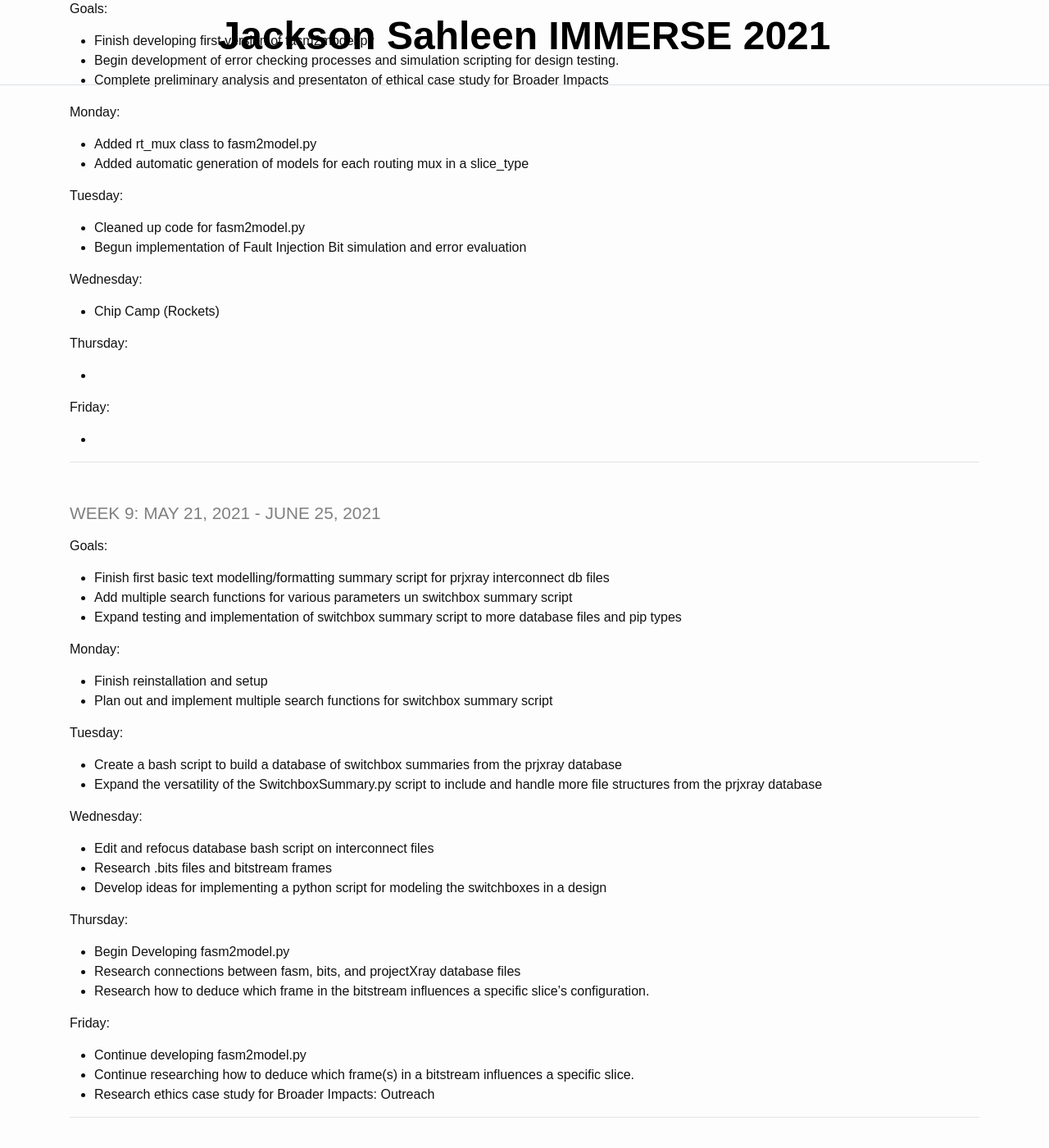
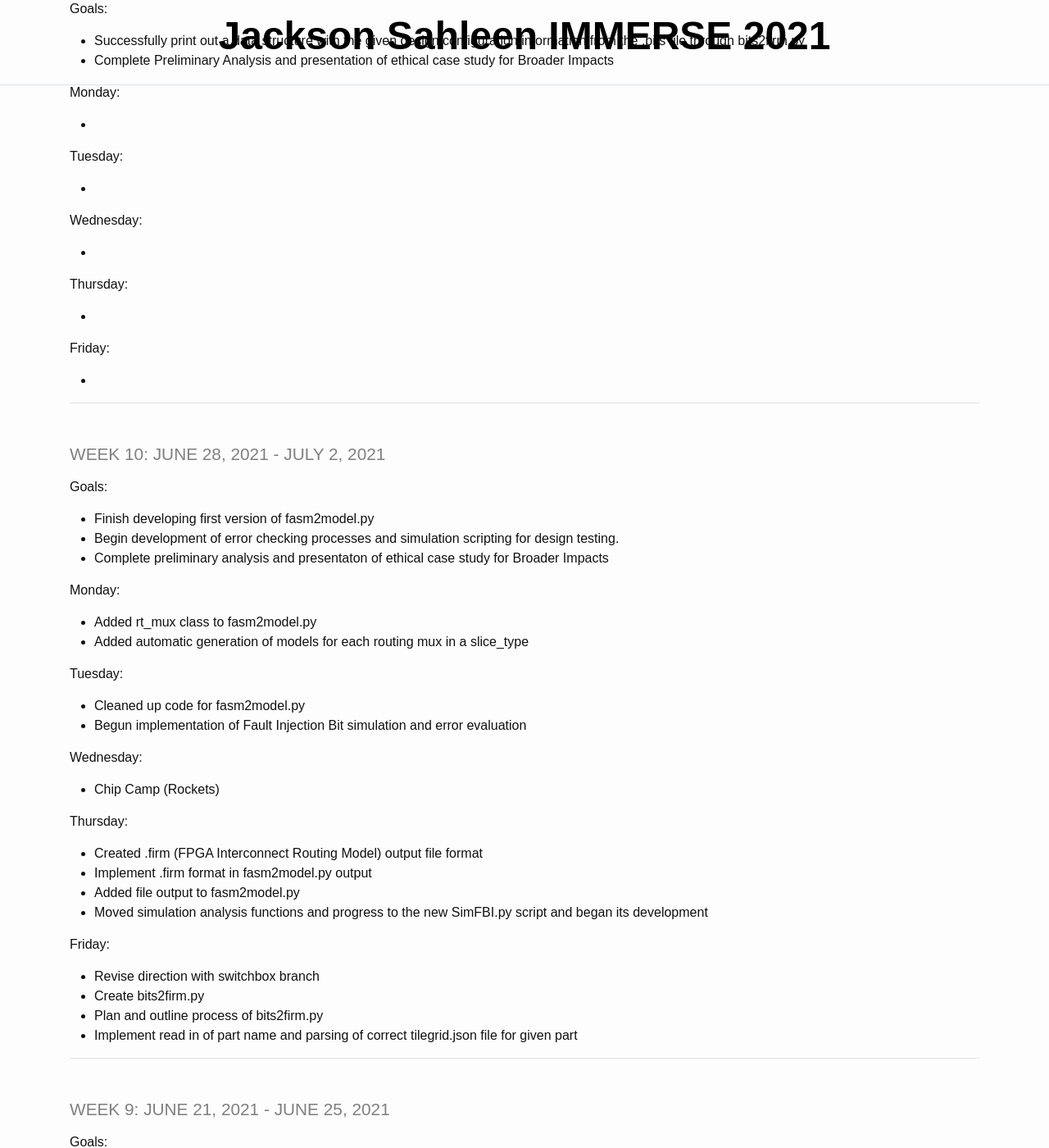
Before and after one commit to JacksonSahleen/IMMERSE_2021_log, a Jekyll site: the page built from _pages/log.md, in a window 1280 px wide and 1400 px high, scrolled down 263 px. Shown: the whole window at 82% size. Built offline with Jekyll 4.4.1, drawn with Linux system fonts in a browser that asks for light colours; some of the changed text lies outside the part shown.

Commit message:
v4.11: updated through 7/2/2021

```diff
--- a/_pages/log.md
+++ b/_pages/log.md
@@ -3,7 +3,36 @@ layout: default
 title: IMMERSE Log
 ---
 
-### Week 9: May 21, 2021 - June 25, 2021
+### Week 11: July 5, 2021 - July 9, 2021
+
+**Goals**:
+
+- Successfully print out a data structure with the given design configuration information from the .bits file through bits2firm.py
+- Complete Preliminary Analysis and presentation of ethical case study for Broader Impacts
+
+**Monday**:
+
+-
+
+**Tuesday**:
+
+-
+
+**Wednesday**:
+
+-
+
+**Thursday**:
+
+-
+
+**Friday**:
+
+-
+
+----
+
+### Week 10: June 28, 2021 - July 2, 2021
 
 **Goals**:
 
@@ -27,15 +56,21 @@ title: IMMERSE Log
 
 **Thursday**:
 
--
+- Created .firm (FPGA Interconnect Routing Model) output file format
+- Implement .firm format in fasm2model.py output
+- Added file output to fasm2model.py
+- Moved simulation analysis functions and progress to the new SimFBI.py script and began its development
 
 **Friday**:
 
--
+- Revise direction with switchbox branch
+- Create bits2firm.py
+- Plan and outline process of bits2firm.py
+- Implement read in of part name and parsing of correct tilegrid.json file for given part
 
 ----
 
-### Week 9: May 21, 2021 - June 25, 2021
+### Week 9: June 21, 2021 - June 25, 2021
 
 **Goals**:
 
```
